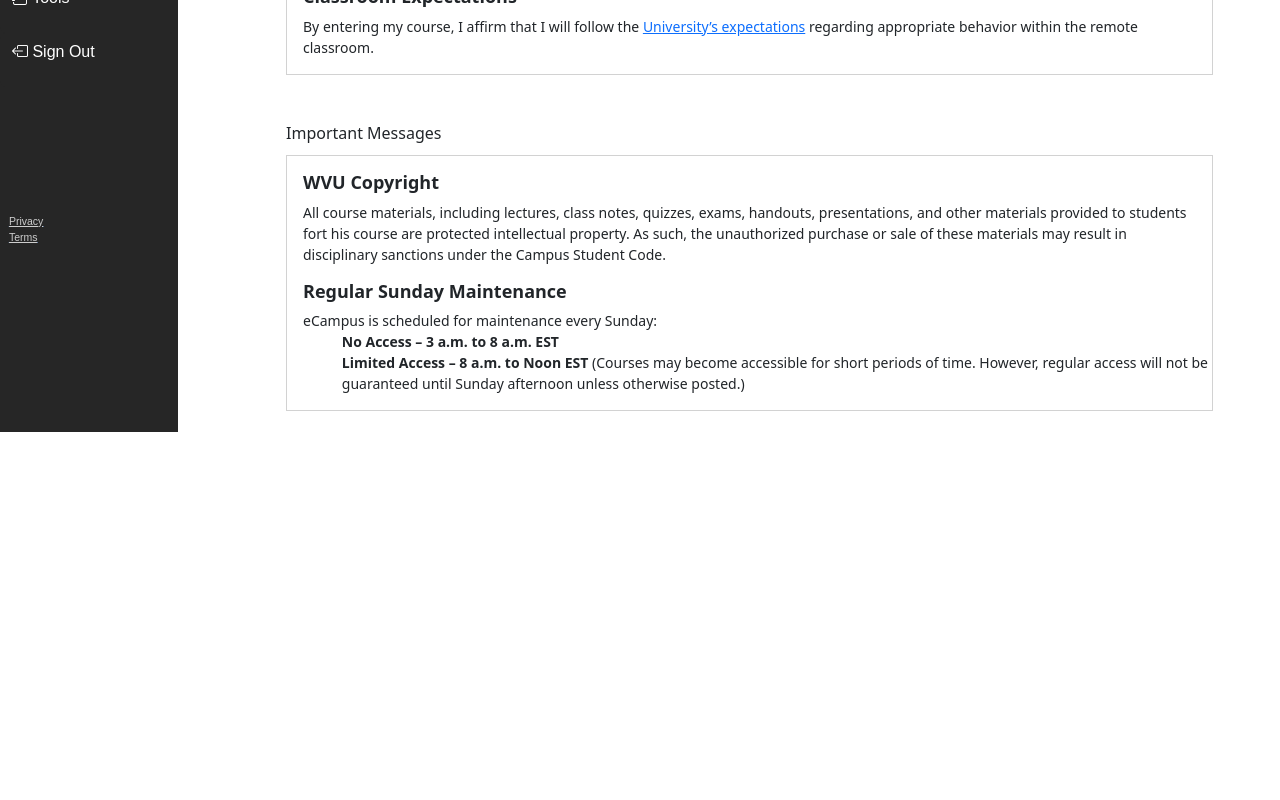
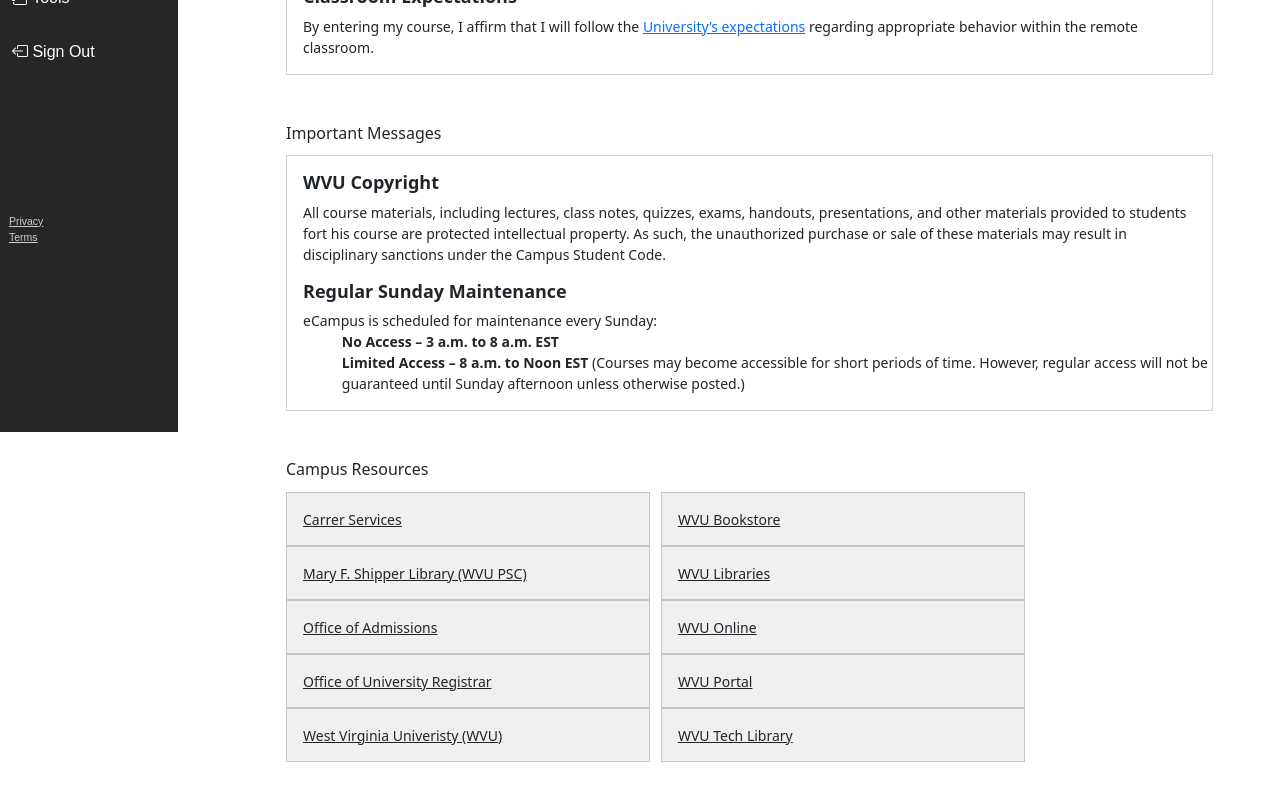
Before and after one commit to KorenSpell/ecampus-app, an Angular app: page / in a window 1280 px wide. Shown: the part 440-1240 px from the top of the page. Before the commit the page ends 862 px from the top, so only its background shows below. Built offline with nearby package versions, Linux system fonts and the light colour scheme.

Commit message:
finished lab 3

```diff
--- /dev/null
+++ b/src/app/Components/link-cards/link-cards.component.css
@@ -0,0 +1,17 @@
+.card {
+    background-color: #F0F0F0;
+    text-decoration: none;
+    font-size: .875rem;
+    font-weight: 400;
+    height: 54px;
+    width: 100%;
+    border-radius: 0 !important;
+}
+
+.card:hover {
+    font-size: .875rem;
+    font-weight: 400;
+    background-color: white;
+    text-decoration-color:black;
+    text-decoration:underline;
+}
--- /dev/null
+++ b/src/app/Components/link-cards/link-cards.component.html
@@ -0,0 +1,5 @@
+<div class="card">
+    <div class="card-body">
+        <a class="stretched-link link-dark" href={{link}}>{{text}}</a>
+    </div>
+</div>
--- /dev/null
+++ b/src/app/Components/link-cards/link-cards.component.ts
@@ -0,0 +1,17 @@
+import { Component, Input } from '@angular/core';
+
+@Component({
+  selector: 'app-link-cards',
+  templateUrl: './link-cards.component.html',
+  styleUrls: ['./link-cards.component.css']
+})
+
+export class LinkCardsComponent {
+
+  @Input()
+  link! : string;
+  @Input()
+  text! : string;
+
+
+}
--- /dev/null
+++ b/src/app/Components/link-cards/link.model.ts
@@ -0,0 +1,9 @@
+export class link {
+    link: string;
+    text: string;
+
+    constructor({link, text} : {link:string, text:string}) {
+        this.link = link;
+        this.text = text;
+    }
+}
--- /dev/null
+++ b/src/app/Components/link-cards/mock-links.ts
@@ -0,0 +1,42 @@
+export const mock_links = [
+    {
+        link: "https://careerservices.wvu.edu/",
+        text: "Carrer Services"
+    },
+    {
+        link: "https://wvu.bncollege.com/",
+        text: "WVU Bookstore"
+    },
+    {
+        link: "https://library.wvu.edu/libraries/potomacstatecollege",
+        text: "Mary F. Shipper Library (WVU PSC)"
+    },
+    {
+        link: "https://library.wvu.edu/",
+        text: "WVU Libraries"
+    },
+    {
+        link: "https://admissions.wvu.edu/",
+        text: "Office of Admissions"
+    },
+    {
+        link: "https://online.wvu.edu/",
+        text: "WVU Online"
+    },
+    {
+        link: "https://registrar.wvu.edu/",
+        text: "Office of University Registrar"
+    },
+    {
+        link: "https://portal.wvu.edu/",
+        text: "WVU Portal"
+    },
+    {
+        link: "https://www.wvu.edu/",
+        text: "West Virginia Univeristy (WVU)"
+    },
+    {
+        link: "https://library.wvu.edu/libraries/beckley",
+        text: "WVU Tech Library"
+    }
+]
--- a/src/app/app.component.css
+++ b/src/app/app.component.css
@@ -13,3 +13,15 @@
     margin-bottom:0.65rem;
     margin-left: 6rem;
 }
+
+.card-container{
+    margin-left: 6rem;
+    margin-right: 41rem;
+    padding: 0;
+    display:grid;
+    grid-template-columns: repeat(2, 100%);
+    flex-direction: column;
+    row-gap: 0%;
+    column-gap: 3%;
+    margin-bottom: 4rem;
+}
--- a/src/app/app.component.html
+++ b/src/app/app.component.html
@@ -5,4 +5,11 @@
     <app-expectations></app-expectations>
     <p class="fs-6">Important Messages</p>
     <app-important></app-important>
+
+    <p class="fs-6">Campus Resources</p>
+    <div class="card-container">
+        <div *ngFor="let link of links" >
+            <app-link-cards text="{{link.text}}" link="{{link.link}}" ></app-link-cards>
+        </div>
+    </div>
 </div>
--- a/src/app/app.component.ts
+++ b/src/app/app.component.ts
@@ -1,4 +1,6 @@
 import { Component } from '@angular/core';
+import { link } from './Components/link-cards/link.model';
+import { mock_links } from './Components/link-cards/mock-links';
 
 @Component({
   selector: 'app-root',
@@ -7,4 +9,12 @@
 })
 export class AppComponent {
   title = 'ecampus-app';
+
+  links:link[] = [];
+
+  constructor() {
+    for(var linked of mock_links) {
+      this.links.push(new link(linked));
+    }
+  }
 }
--- a/src/app/app.module.ts
+++ b/src/app/app.module.ts
@@ -6,13 +6,15 @@
 import { SideNavComponent } from './navigation/side-nav/side-nav.component';
 import { ExpectationsComponent } from './Components/expectations/expectations.component';
 import { ImportantComponent } from './Components/important/important.component';
+import { LinkCardsComponent } from './Components/link-cards/link-cards.component';
 
 @NgModule({
   declarations: [
     AppComponent,
     SideNavComponent,
     ExpectationsComponent,
-    ImportantComponent
+    ImportantComponent,
+    LinkCardsComponent
   ],
   imports: [
     BrowserModule,
```
Also changed, not shown: 1 other file (tests, documents, lock files or other folders).
